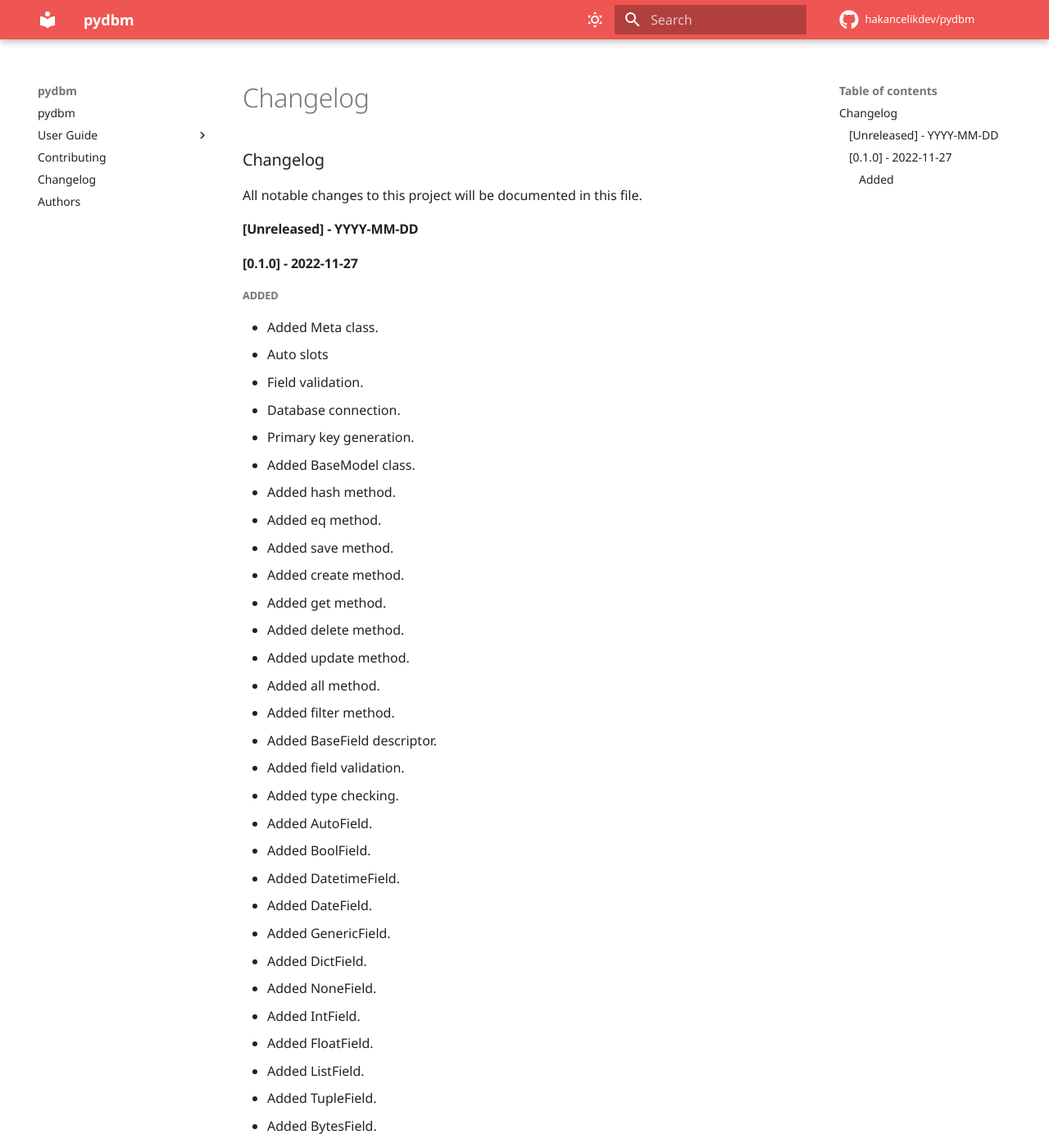
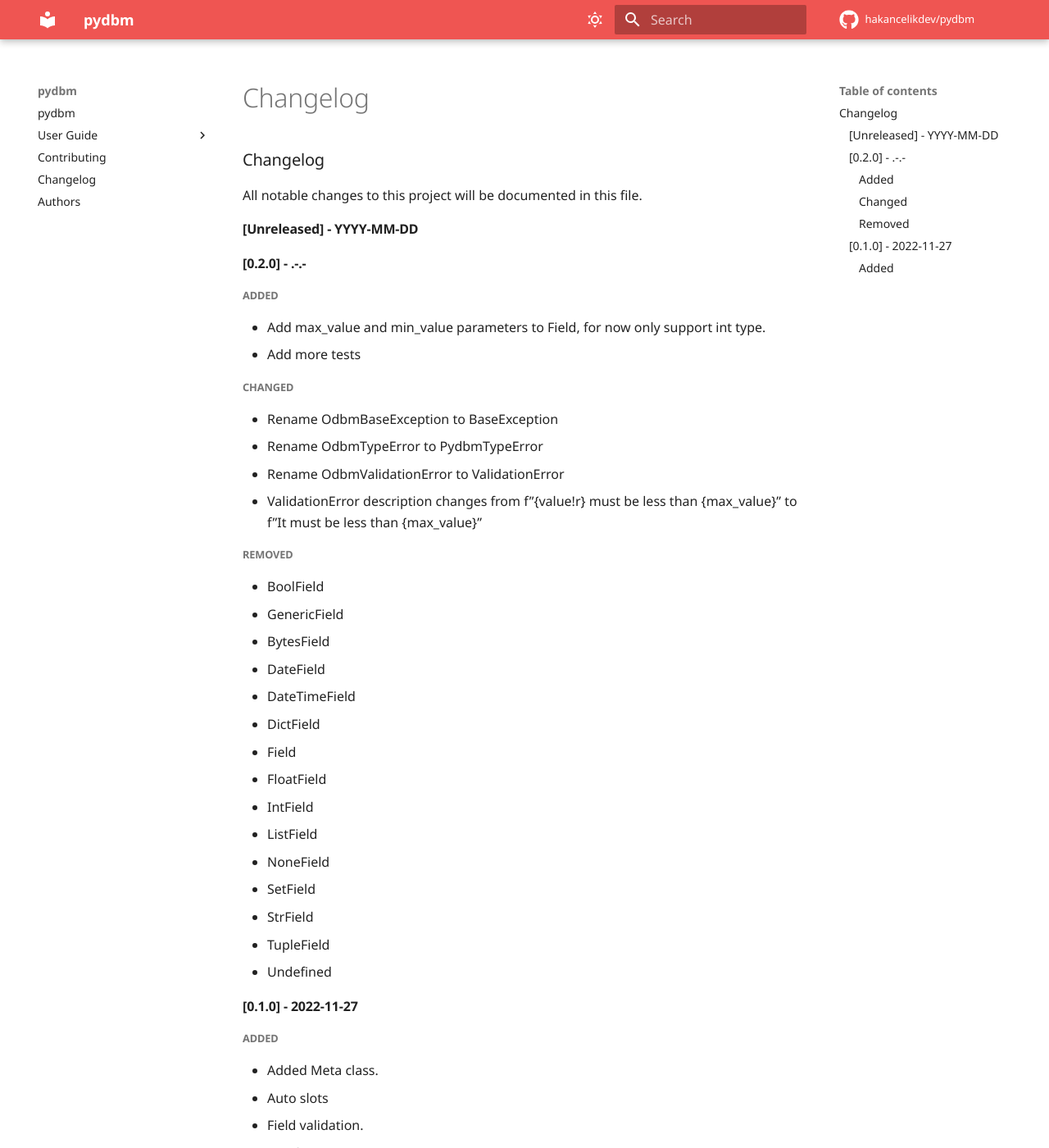
Before and after one commit to hakancelikdev/pydbm, an MkDocs documentation site: the page built from docs/changelog.md, in a window 1280 px wide and 1400 px high. Shown: the whole window at 82% size. Built offline with MkDocs 1.6.1 and Material for MkDocs 9.7.7, drawn with Linux system fonts in a browser that asks for light colours; comment, search, counter and statistics services are not loaded; the version menu is left out.

Commit message:
Add changelog

```diff
--- a/docs/changelog.md
+++ b/docs/changelog.md
@@ -3,6 +3,35 @@
 All notable changes to this project will be documented in this file.
 
 ## [Unreleased] - YYYY-MM-DD
+
+## [0.2.0] - .-.-
+
+### Added
+- Add max_value and min_value parameters to Field, for now only support int type.
+- Add more tests
+
+### Changed
+- Rename OdbmBaseException to BaseException
+- Rename OdbmTypeError to PydbmTypeError
+- Rename OdbmValidationError to ValidationError
+- ValidationError description changes from f"{value!r} must be less than {max_value}" to f"It must be less than {max_value}"
+
+### Removed
+- BoolField
+- GenericField
+- BytesField
+- DateField
+- DateTimeField
+- DictField
+- Field
+- FloatField
+- IntField
+- ListField
+- NoneField
+- SetField
+- StrField
+- TupleField
+- Undefined
 
 ## [0.1.0] - 2022-11-27
 
```
